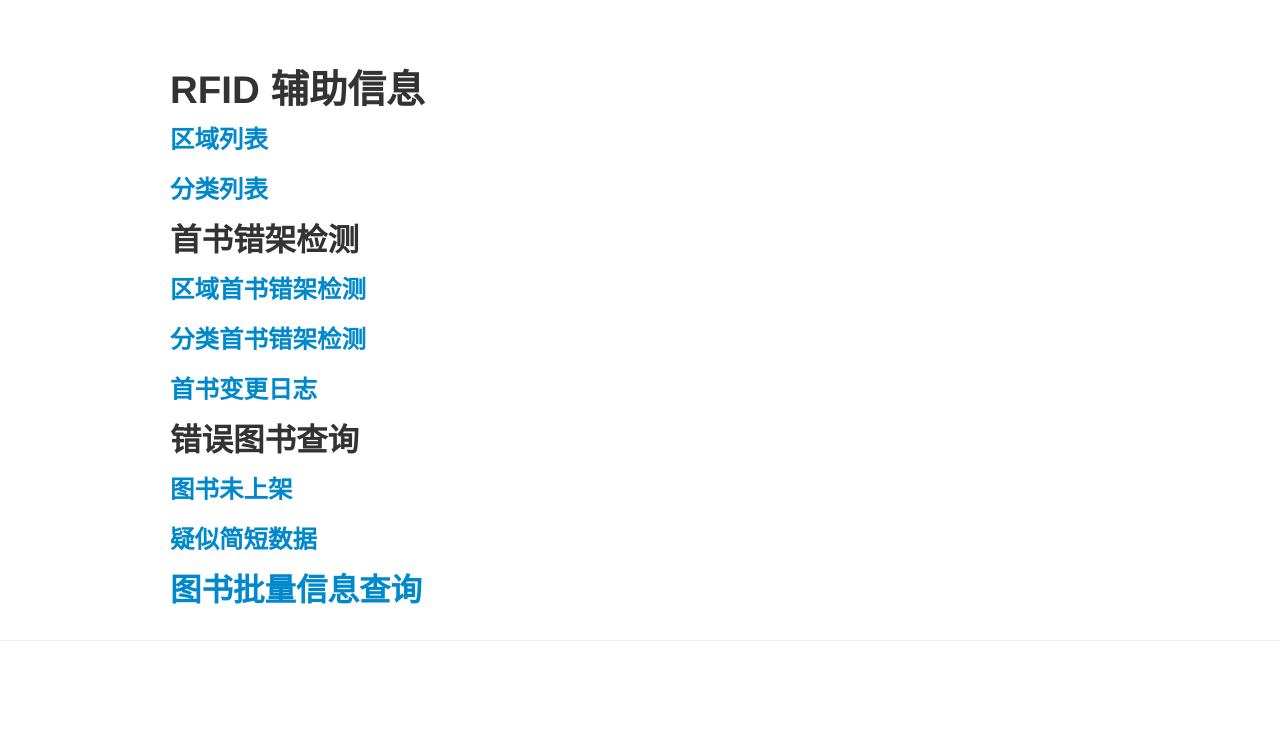
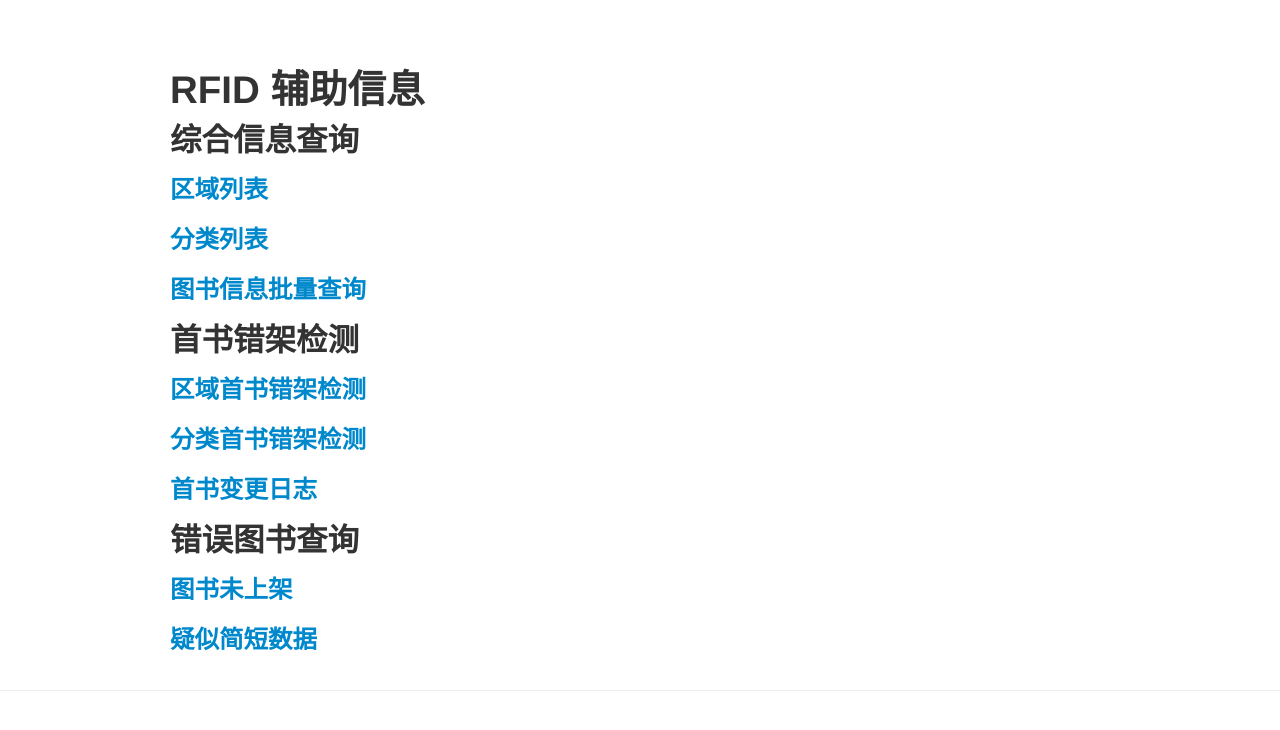
Before and after one commit to lxdiyun/mssql-django, a Django app: template templates/rfid/index.html in a window 1280 px wide. Shown: the top 730 px of the page. Run offline with Django 3.2, Linux system fonts and the light colour scheme; the template is opened without the code that fills it, so the values that code supplies are empty; some libraries are stand-ins or nearby versions.

Commit message:
index modify

```diff
--- a/templates/rfid/index.html
+++ b/templates/rfid/index.html
@@ -5,11 +5,15 @@
 {% block content %}
 <div class="container">
 	<h1>RFID 辅助信息</h1>
+	<h2>综合信息查询</h2>
 	<h3>
 		<a target="_blank" href="{% url 'area' %}">区域列表</a>
 	</h3>
 	<h3>
 		<a target="_blank" href="{% url 'catalog' %}">分类列表</a>
+	</h3>
+	<h3>
+		<a target="_blank" href="{% url 'book_query' %}">图书信息批量查询</a>
 	</h3>
 	<h2>首书错架检测</h2>
 	<h3>
@@ -28,8 +32,5 @@
 	<h3>
 		<a target="_blank" href="{% url 'books_short_index' %}">疑似简短数据</a>
 	</h3>
-	<h2>
-		<a target="_blank" href="{% url 'book_query' %}">图书批量信息查询</a>
-	</h2>
 </div>
 {% endblock content %}
```
